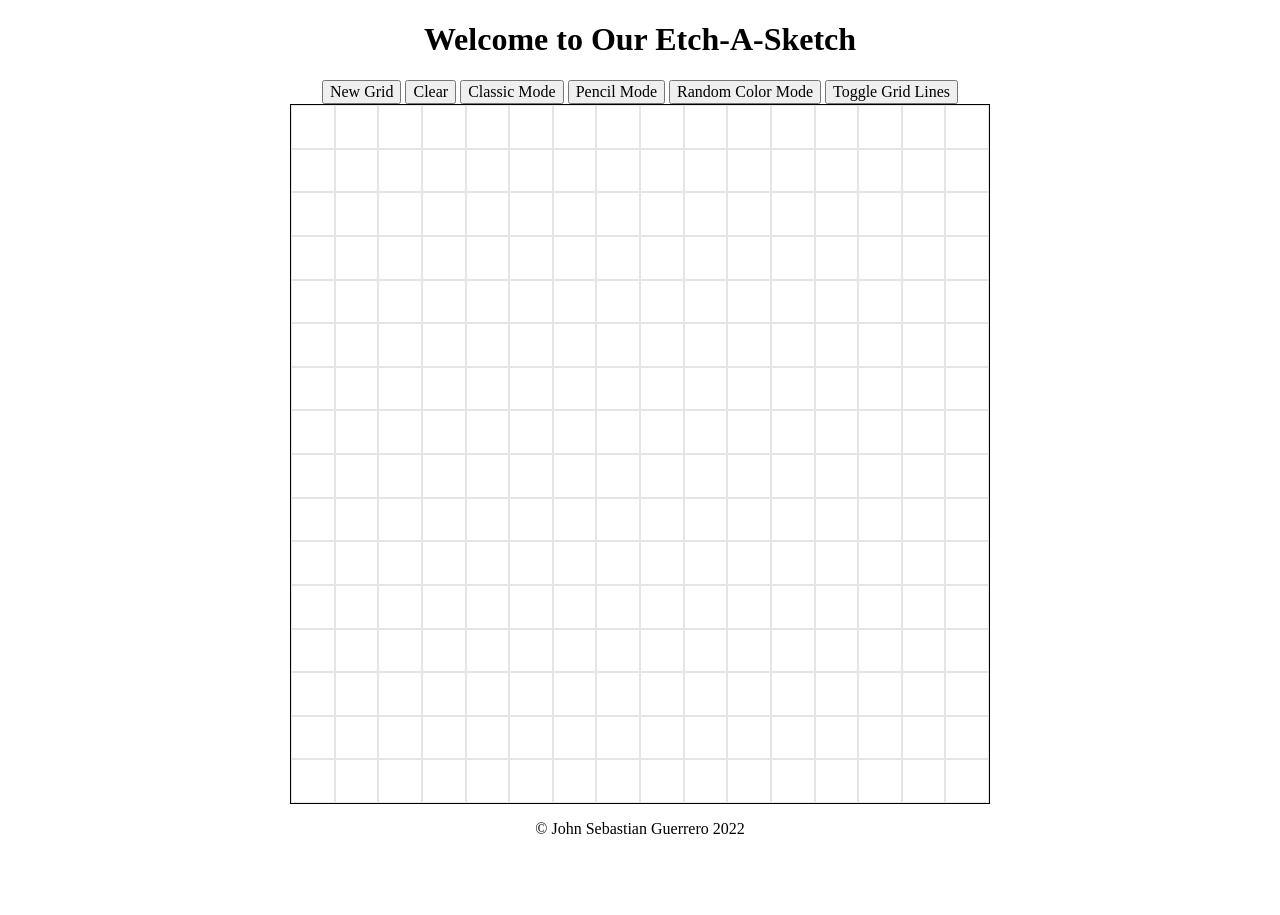
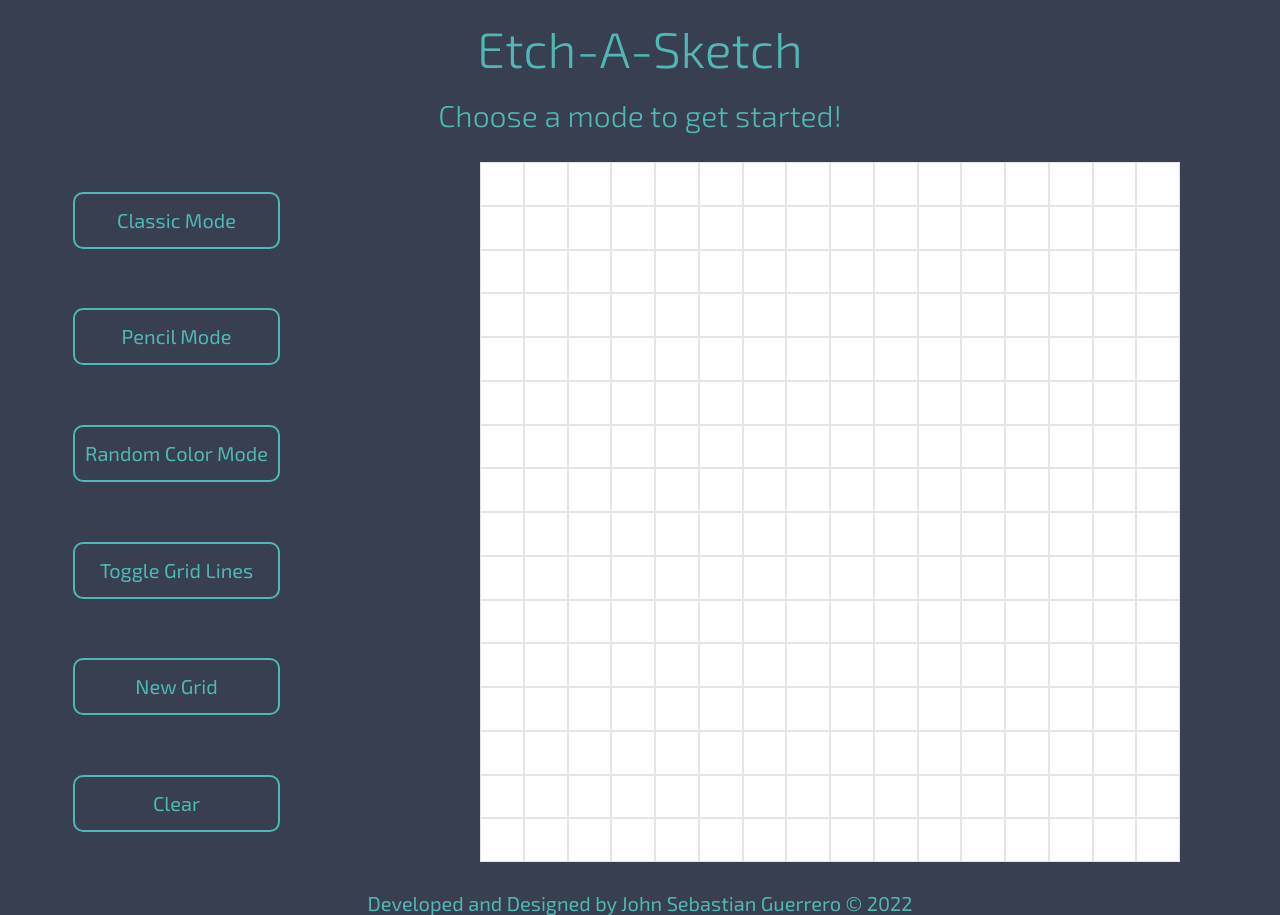
Before and after one commit to JohnSebastian3/etch-a-sketch, a plain HTML site: page index.html in a window 1280 px wide. Before the commit the page ends 854 px from the top, so only its background shows below. Drawn offline with Linux system fonts and the light colour scheme.

Commit message:
Style UI

```diff
--- a/css/style.css
+++ b/css/style.css
@@ -2,10 +2,58 @@
 ::before,
 ::after {
   box-sizing: border-box;
+  margin: 0;
+}
+
+html {
+  font-size: 62.5%;
+}
+
+h1 {
+  font-weight: 300;
+  font-size: 5em;
+  margin: 2rem;
+
+}
+h3 {
+  font-weight: 300;
+  margin-bottom: 3rem;
+  font-size: 3em;
+}
+
+button {
+  font-size: 2em;
+}
+
+p {
+  font-size: 2em;
 }
 
 body {
   text-align: center;
+  font-size: 1rem;
+  font-family: 'Exo 2', sans-serif;
+  background-color: #383F51;
+  color: #50b8b4;
+}
+
+.container {
+  max-width: 1500px;
+  margin: 0 auto;
+}
+
+.options-sketch-container {
+  display: flex;
+  justify-content: flex-end;
+  gap: 20rem;
+  padding-right: 10rem;
+  margin-bottom: 3rem;
+}
+
+.options {
+  display: flex;
+  flex-direction: column;
+  justify-content: space-around;
 }
 
 .grid-container {
@@ -15,10 +63,28 @@ body {
   margin: 0 auto;
 }
 
-.filled {
-  background-color: gray;
+.grid-container:hover {
+  cursor: crosshair;
+}
+
+.button {
+  background-color: transparent;
+  color: #50b8b4;
+  border: 2px solid #50b8b4;
+  padding: 1.5rem 1rem;
+  border-radius: 10px;
+}
+
+.button:hover {
+  background-color: #50b8b4;
+  color:#eee;
 }
 
 .grid-line {
   border: 1px solid rgba(0,0,0,0.1);
 }
+
+.active {
+  background-color: #50b8b4;
+  color:#eee;
+}
--- a/index.html
+++ b/index.html
@@ -4,24 +4,41 @@
   <meta charset="UTF-8">
   <meta http-equiv="X-UA-Compatible" content="IE=edge">
   <meta name="viewport" content="width=device-width, initial-scale=1.0">
+  <link rel="preconnect" href="https://fonts.googleapis.com">
+  <link rel="preconnect" href="https://fonts.gstatic.com" crossorigin>
+  <link href="https://fonts.googleapis.com/css2?family=Exo+2:wght@200;300;400&display=swap" rel="stylesheet">
   <link rel="stylesheet" href="css/normalize.css">
   <link rel="stylesheet" href="css/style.css">
   <title>Etch-A-Sketch</title>
 </head>
 <body>
-  <h1>Welcome to Our Etch-A-Sketch</h1>
-  <button class="new-grid">New Grid</button>
-  <button class="clear">Clear</button>
-  <button class="classic">Classic Mode</button>
-  <button class="pencil">Pencil Mode</button>
-  <button class="random">Random Color Mode</button>
-  <button class="grid-lines">Toggle Grid Lines</button>
-  <div class="grid-container">
-
-  </div>
 
 
-  <p>&copy; John Sebastian Guerrero 2022</p>
+  <section class="container">
+    <h1>Etch-A-Sketch</h1>
+    <h3>Choose a mode to get started!</h3>
+
+    <section class='options-sketch-container'>
+      <section class="options">
+        <button class="classic button">Classic Mode</button>
+        <button class="pencil button">Pencil Mode</button>
+        <button class="random button">Random Color Mode</button>
+        <button class="grid-lines button">Toggle Grid Lines</button>
+        <button class="new-grid button">New Grid</button>
+        <button class="clear button">Clear</button>
+      </section>
+
+      <section class="sketch-area">
+        <div class="grid-container">
+        </div>
+      </section>
+    </section>
+    <p>Developed and Designed by John Sebastian Guerrero &copy; 2022</p>
+
+  </section>
+
+
+
   <script src="js/main.js"></script>
 </body>
 </html>
--- a/js/main.js
+++ b/js/main.js
@@ -10,28 +10,38 @@ let penColor = '';
 let colorMode = 'classic';
 
 
-newGridButton.addEventListener('click', newBoard);
-clearButton.addEventListener('click', clearBoard);
+newGridButton.addEventListener('click', e => {
+  deactivateButtons();
+  newBoard();
+});
+
+clearButton.addEventListener('click', e => {
+  clearBoard();
+});
+
 gridLines.addEventListener('click', toggleGridLines);
 
 classicButton.addEventListener('click', e => {
+  deactivateButtons();
+  e.target.classList.toggle('active');
   penColor = 'rgb(160, 160, 160';
   colorMode = 'classic';
   setColor(e, colorMode);
-  // filled(e);
 })
 
 pencilButton.addEventListener('click', e => {
+  deactivateButtons();
+  e.target.classList.toggle('active');
   penColor = 'rgb(160, 160, 160)';
   colorMode = 'pencil';
   setColor(e, colorMode);
-  // filled(e);
 })
 
 randomButton.addEventListener('click', e => {
+  deactivateButtons();
+  e.target.classList.toggle('active');
   colorMode = 'random';
   setColor(e, colorMode);
-  // filledRandom(e);
 })
 
 function createGrid(sideLength) {
@@ -39,13 +49,14 @@ function createGrid(sideLength) {
 
   gridContainer.style['grid-template-columns'] = `repeat(${sideLength}, 1fr)`;
   gridContainer.style['grid-template-rows'] = `repeat(${sideLength}, 1fr)`;
-  gridContainer.style.border = `1px solid black`;
+
 
   const totalSquares = sideLength ** 2;
   for(let i = 0; i < totalSquares; i++) {
     let square = document.createElement('div');
     square.classList.add('square');
     square.classList.add('grid-line');
+    square.style.background = 'rgb(255,255,255)';
     gridContainer.appendChild(square);
   }
 
@@ -108,20 +119,10 @@ function filledPencil(e, currentColor) {
 function makeDarker(e, currentColor) {
   if(e.target.tagName !== 'BUTTON') {
     let newVal = currentColor - 20;
-    // console.log(`rgb(${newVal}, ${newVal}, ${newVal})`)
     e.target.style.background = `rgb(${newVal}, ${newVal}, ${newVal})`;
   }
 }
 
-// function filledPencil(e) {
-//   initialVal = 200;
-//   if(e.target.tagName !== 'BUTTON') {
-//     if(initialVal > 0) {
-//       e.target.style.background = `rgb(${initialVal}, ${initialVal}, ${initialVal})`;
-//       initialVal = initialVal - decrement;
-//     }
-//   }
-// }
 
 function filledRandom(e) {
   if(e.target.tagName !== 'BUTTON') {
@@ -132,12 +133,6 @@ function filledRandom(e) {
 
 
 function newBoard(e) {
-  console.log(e);
-  const squares = document.querySelectorAll('.square');
-  for(let square of squares) {
-    square.classList.remove('filled');
-  }
-
   let sideLength;
 
   do {
@@ -150,11 +145,10 @@ function newBoard(e) {
 
 function clearBoard() {
   const squares = document.querySelectorAll('.square');
-    // for(let square of squares) {
-    //   square.classList.remove('filled');
-    // }
+    for(let square of squares) {
+      square.style.background = 'rgb(255, 255, 255)';
+    }
 
-    createGrid(Math.sqrt(squares.length));
 }
 
 
@@ -169,3 +163,10 @@ function toggleGridLines() {
     square.classList.toggle('grid-line');
   }
 }
+
+function deactivateButtons() {
+  const buttons = document.querySelectorAll('.button');
+  for(let button of buttons) {
+    button.classList.remove('active');
+  }
+}
```
